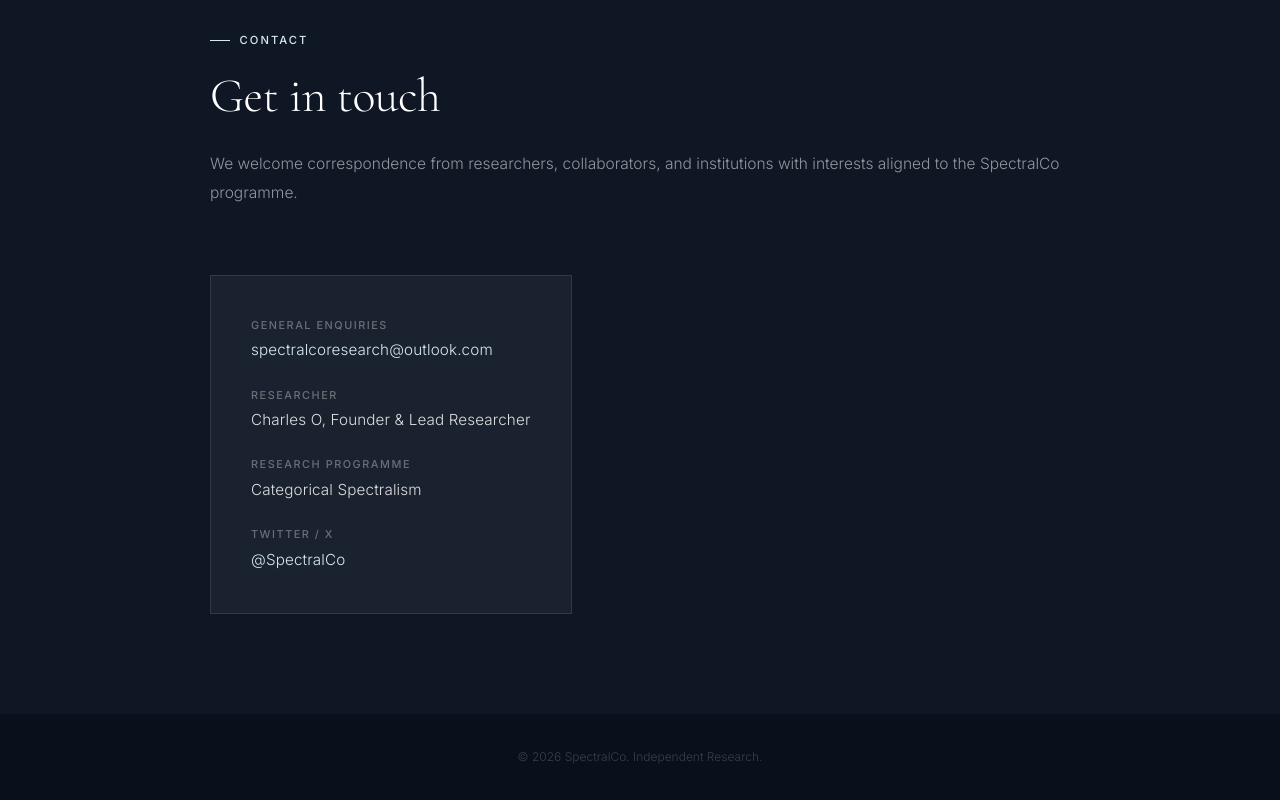
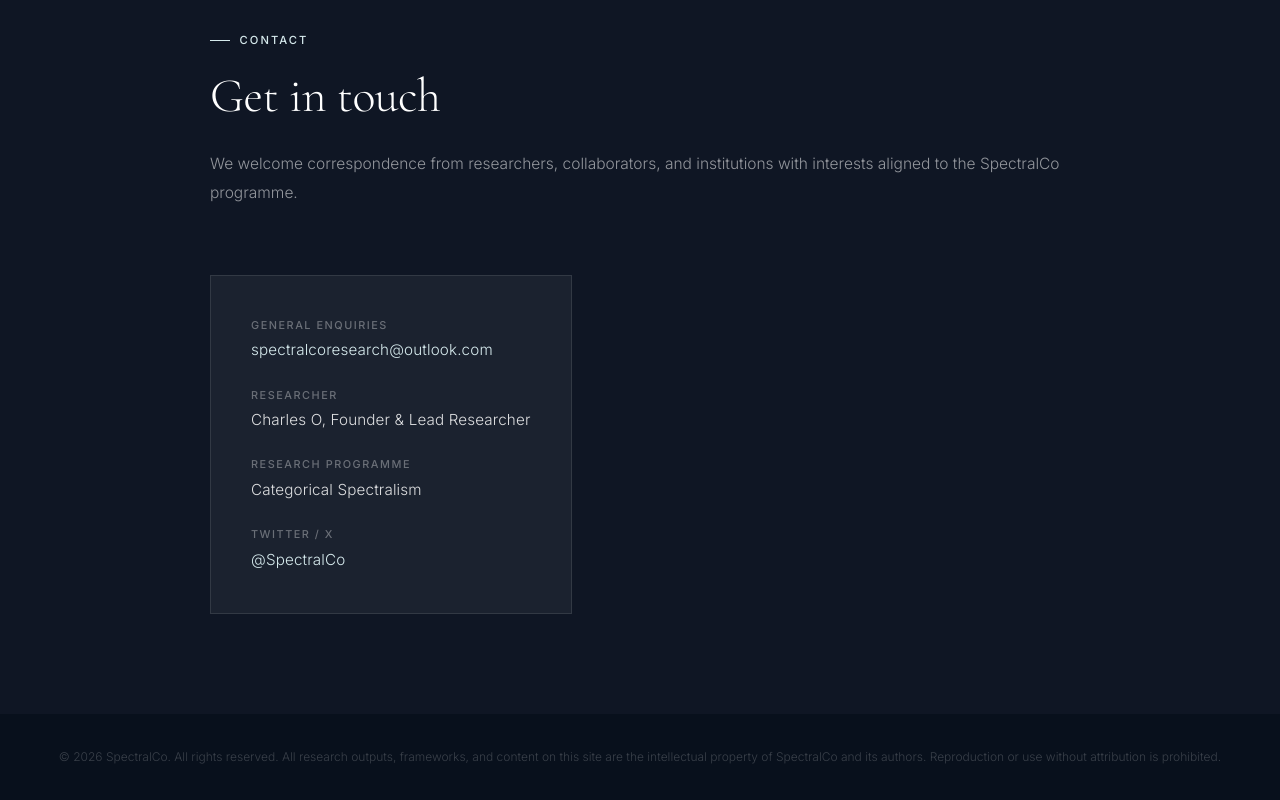
Before and after one commit to SpectralCo/SpectralCo.github.io, a plain HTML site: page index.html in a window 1280 px wide. Shown: the part 9357-10157 px from the top of the page. Drawn offline with nearby package versions, Linux system fonts and the light colour scheme.

Commit message:
Copyright notices

```diff
--- a/index.html
+++ b/index.html
@@ -1088,7 +1088,7 @@
 
   <!-- FOOTER -->
   <footer>
-    <p>© 2026 SpectralCo. Independent Research.</p>
+    <p>© 2026 SpectralCo. All rights reserved. All research outputs, frameworks, and content on this site are the intellectual property of SpectralCo and its authors. Reproduction or use without attribution is prohibited.</p>
   </footer>
 
 </body>
```
Also changed, not shown: 1 other file.
